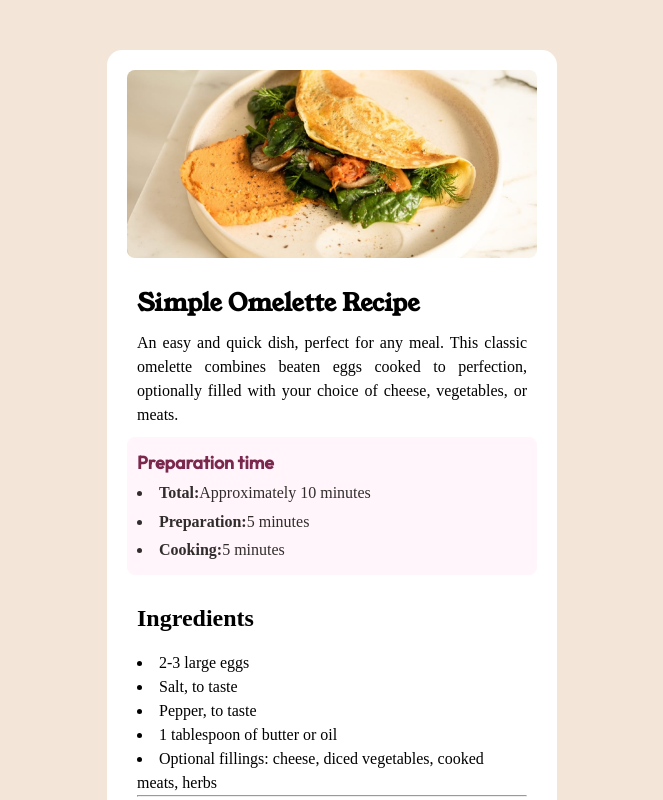
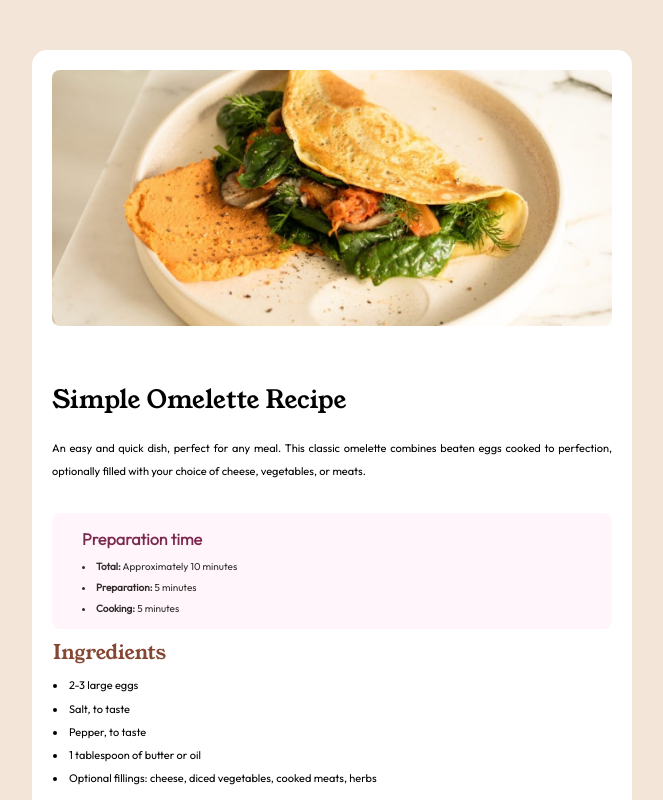
Before and after one commit to LilianeBatista/recipe-page-main, a plain HTML site: page index.html in a window 1280 px wide. Shown: the top 800 px of the page, without its empty margins (308-971 px from the left). Drawn offline with Linux system fonts and the light colour scheme.

Commit message:
Aplicação de estilos com o CSS para melhorar a aparência.

```diff
--- a/src/css/styles.css
+++ b/src/css/styles.css
@@ -11,8 +11,14 @@
 
 @font-face {
   font-family: 'Outfit';
-  src: url('../fontes/outfit/static/Outfit-Medium.ttf') format('truetype');
+  src: url('../fontes/outfit/static/Outfit-Light.ttf') format('truetype');
 }
+
+@font-face {
+  font-family: 'Outfit-regular';
+  src: url('../fontes/outfit/static/Outfit-Regular.ttf') format('truetype');
+}
+
 
 body {
   background-color: hsl(30, 54%, 90%);
@@ -22,13 +28,15 @@ body {
 
 main {
   background-color: hsl(0, 0%, 100%);
-  width: 450px;
+  width: 600px;
   margin: 0 auto;
   padding: 20px;
   border-radius: 15px;
   list-style-position: inside;
-  line-height: 1.5;
-
+  line-height: 2.1;
+  font-family: 'Outfit-regular';
+  font-weight: normal;
+  font-size: 11px;
 }
 
 img {
@@ -39,35 +47,55 @@ img {
 h1 {
   padding: 10px 0;
   font-family: 'Young-serif', sans-serif;
+  font-weight: normal;
+  font-size: 25px;
 
 }
 
-.apresentacao {
+section.apresentacao {
   text-align: justify;
+  padding: 30px 0;
+
 }
 
 .titulo-preparacao {
   color: hsl(332, 51%, 32%);
   font-family: 'Outfit';
+  font-weight: bolder;
+  font-size: 16px;
   padding: 0;
-  font-size: 18px;
   }
 
-.tempo-de-preparo {
+section.tempo-de-preparo {
   background-color: hsl(330, 100%, 98%);
   border-radius: 8px;
-  line-height: 1.8;
-  padding: 10px;
+  line-height: 2.1;
   border: 50px;
   list-style-position: inside;
   color: hsl(24, 5%, 18%);
+  padding: 10px 30px;
+  box-sizing: border-box;
+  border: 10;
+  font-size: 10px;
+
+}
+
+hr {
+  margin: 25px;
 }
 
 h2 {
-  padding: 15px 0;
+  padding: 1px 0;
 }
 
 section {
-  padding: 10px;
+  padding: 1px;
 
 }
+
+h2 {
+  font-family: 'Young-serif', sans-serif;
+  font-weight: normal;
+  font-size: 20px;
+  color: hsl(14, 45%, 36%);
+}
```
Also changed, not shown: index.html (+9 -9 lines).
